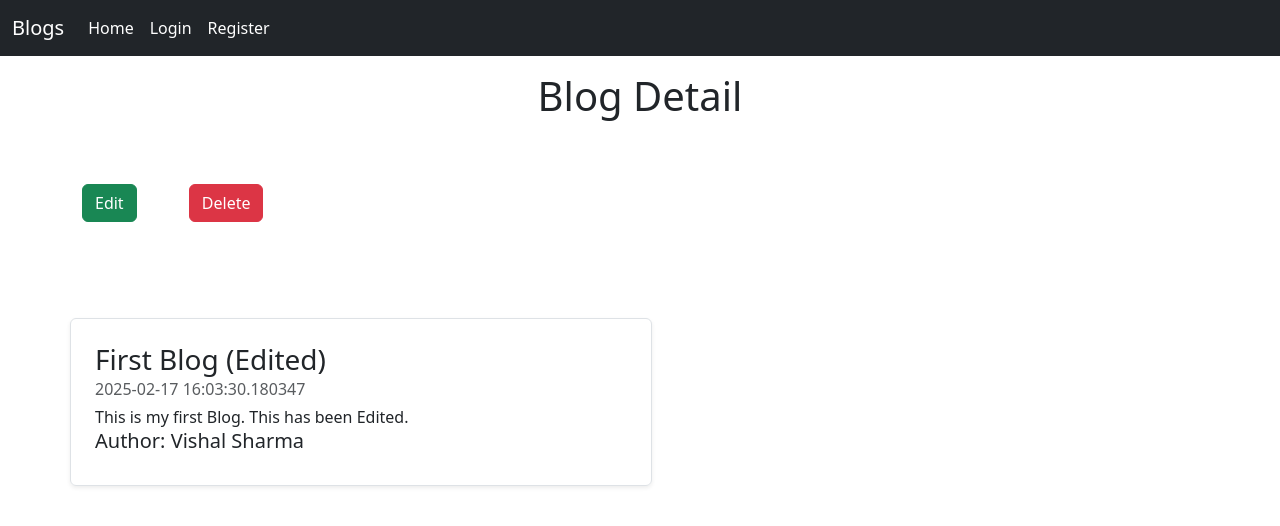
After one commit to vishxlshxrma/Blog_App, a Flask app: page /blogDetail/1 in a window 1280 px wide. The commit adds this page. Shown: the top 526 px of the page. Run offline with Flask 3, Linux system fonts and the light colour scheme; data comes from the database, SQL or seed files in the repository; both versions use the stored data as it was after the commit.

Commit message:
Blog Edit and Delete Functionality Added

```diff
--- a/app.py
+++ b/app.py
@@ -101,5 +101,30 @@ def blogPost():
         return redirect("/")
     return render_template("blog.html")
 
+@app.route("/blogDetail/<int:id>", methods = ["GET","POST"])
+def blogDetail(id):
+    blog = Blog.query.get(id)
+    return render_template("blogDetail.html", blog=blog)
+
+@app.route("/delete/<int:id>", methods = ["GET","POST"])
+def blogDelete(id):
+    blog = Blog.query.get(id)
+    db.session.delete(blog)
+    db.session.commit()
+    flash("Your Blog has been Deleted.","success")
+    return redirect("/")
+
+@app.route("/edit/<int:id>", methods = ["GET","POST"])
+def editBlog(id):
+    blog = Blog.query.get(id)
+    if request.method == "POST":
+        blog.blogTitle = request.form.get("blogTitle")
+        blog.blogAuthor = request.form.get("blogAuthor")
+        blog.blogContent = request.form.get("blogContent")
+        db.session.commit()
+        flash("Post has been Edited Successfully.", "success")
+        return redirect("/")
+    return render_template("editBlog.html", blog=blog)
+
 if __name__ == "__main__":
     app.run(debug=True)
--- /dev/null
+++ b/templates/blogDetail.html
@@ -0,0 +1,79 @@
+<!DOCTYPE html>
+<html lang="en">
+
+<head>
+    <meta charset="utf-8" />
+    <meta name="viewport" content="width=device-width, initial-scale=1" />
+
+    <link href="https://cdn.jsdelivr.net/npm/bootstrap@5.3.3/dist/css/bootstrap.min.css" rel="stylesheet"
+        integrity="sha384-QWTKZyjpPEjISv5WaRU9OFeRpok6YctnYmDr5pNlyT2bRjXh0JMhjY6hW+ALEwIH" crossorigin="anonymous" />
+
+    <title>{{blog.blogTitle}}</title>
+</head>
+
+<body>
+    <nav class="navbar navbar-expand-lg navbar-dark bg-dark">
+        <div class="container-fluid">
+            <a class="navbar-brand" href="#">Blogs</a>
+            <button class="navbar-toggler" type="button" data-toggle="collapse" data-target="#navbarSupportedContent"
+                aria-controls="navbarSupportedContent" aria-expanded="false" aria-label="Toggle navigation">
+                <span class="navbar-toggler-icon"></span>
+            </button>
+
+            <div class="collapse navbar-collapse" id="navbarSupportedContent">
+                <ul class="navbar-nav me-auto mb-2 mb-lg-0">
+                    <li class="nav-item">
+                        <a class="nav-link active" aria-current="page" href="/">Home</a>
+                    </li>
+
+                    {% if current_user.is_authenticated %}
+
+                    <li class="nav-item">
+                        <a class="nav-link active" aria-current="page" href="">{{current_user.username}}</a>
+                    </li>
+                    <li class="nav-item">
+                        <a class="nav-link active" aria-current="page" href="/blogPost">Post Blog</a>
+                    </li>
+                    <li class="nav-item">
+                        <a class="nav-link active" aria-current="page" href="/logout">Logout</a>
+                    </li>
+
+                    {% else %}
+
+                    <li class="nav-item">
+                        <a class="nav-link active" aria-current="page" href="/login">Login</a>
+                    </li>
+                    <li class="nav-item">
+                        <a class="nav-link active" aria-current="page" href="/register">Register</a>
+                    </li>
+
+                    {% endif %}
+                </ul>
+            </div>
+        </div>
+    </nav>
+
+    <div class="container">
+        <h1 class="text-center my-3">Blog Detail</h1>
+        <div id="modificationButtons">
+            <a class="btn btn-success my-5" href="/edit/{{blog.blogId}}">Edit</a>
+            <a class="btn btn-danger my-5 mx-5" href="/delete/{{blog.blogId}}">Delete</a>
+        </div>
+        <div class="col-md-6 my-5">
+            <div class="row no-gutters border rounded overflow-hidden flex-md-row mb-4 shadow-sm h-md-250 position-relative">
+                <div class="col p-4 d-flex flex-column position-static">
+                    <h3 class="mb-0">{{blog.blogTitle}}</h3>
+                    <div class="mb-1 text-muted">{{blog.publishDate}}</div>
+                    <p class="card-text mb-auto">{{blog.blogContent}}</p>
+                    <h5>Author: {{blog.blogAuthor}}</h5>
+                </div>
+            </div>
+        </div>
+    </div>
+
+    <script src="https://cdn.jsdelivr.net/npm/bootstrap@5.3.3/dist/js/bootstrap.bundle.min.js"
+        integrity="sha384-YvpcrYf0tY3lHB60NNkmXc5s9fDVZLESaAA55NDzOxhy9GkcIdslK1eN7N6jIeHz"
+        crossorigin="anonymous"></script>
+</body>
+
+</html>
--- a/templates/index.html
+++ b/templates/index.html
@@ -32,7 +32,7 @@
         <div class="mb-1 text-muted">{{blog.publishDate}}</div>
         <p class="card-text mb-auto">{{blog.blogContent}}</p>
         <h5>Author: {{blog.blogAuthor}}</h5>
-        <a href="#" class="stretched-link btn btn-primary">Continue reading</a>
+        <a href="/blogDetail/{{blog.blogId}}" class="stretched-link btn btn-primary">Continue reading</a>
     </div>
     </div>
   </div>
--- a/templates/main.html
+++ b/templates/main.html
@@ -4,11 +4,12 @@
     <meta charset="utf-8">
     <meta name="viewport" content="width=device-width, initial-scale=1">
 
+    <link href="https://cdn.jsdelivr.net/npm/bootstrap@5.3.3/dist/css/bootstrap.min.css" rel="stylesheet" integrity="sha384-QWTKZyjpPEjISv5WaRU9OFeRpok6YctnYmDr5pNlyT2bRjXh0JMhjY6hW+ALEwIH" crossorigin="anonymous">
+
     {% block title %}
-    <title>Bootstrap demo</title>
+    <title>Main Page</title>
     {%endblock title %}
 
-    <link href="https://cdn.jsdelivr.net/npm/bootstrap@5.3.3/dist/css/bootstrap.min.css" rel="stylesheet" integrity="sha384-QWTKZyjpPEjISv5WaRU9OFeRpok6YctnYmDr5pNlyT2bRjXh0JMhjY6hW+ALEwIH" crossorigin="anonymous">
   </head>
 
   <body>
@@ -55,7 +56,6 @@
 
     <div class="container">
         {% block body %}
-        <h1>Ram Ram Ji!</h1>
         {% endblock body %}
     </div>
     <script src="https://cdn.jsdelivr.net/npm/bootstrap@5.3.3/dist/js/bootstrap.bundle.min.js" integrity="sha384-YvpcrYf0tY3lHB60NNkmXc5s9fDVZLESaAA55NDzOxhy9GkcIdslK1eN7N6jIeHz" crossorigin="anonymous"></script>
```
Also changed, not shown: templates/editBlog.html (added, +29 -0 lines), instance/mydb.db.
